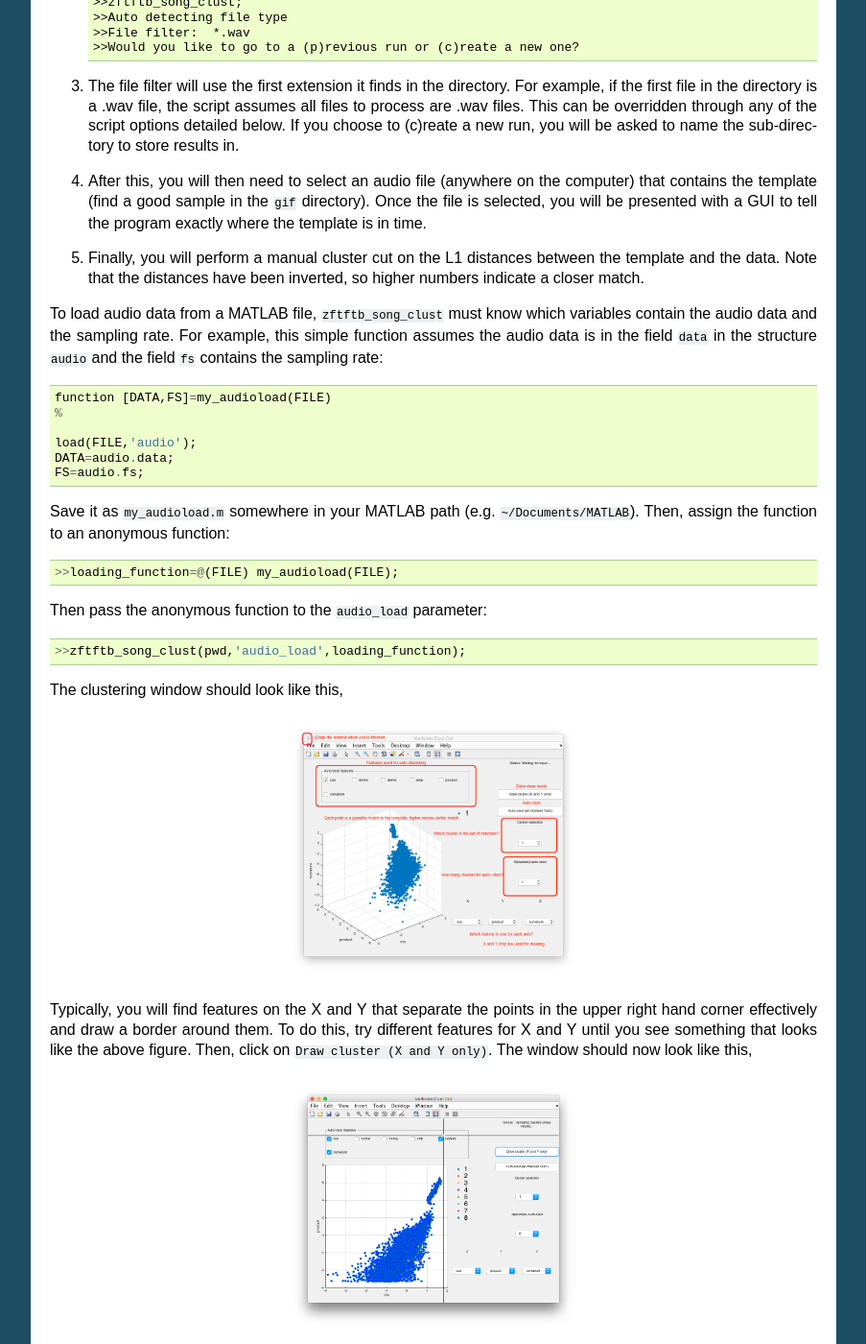
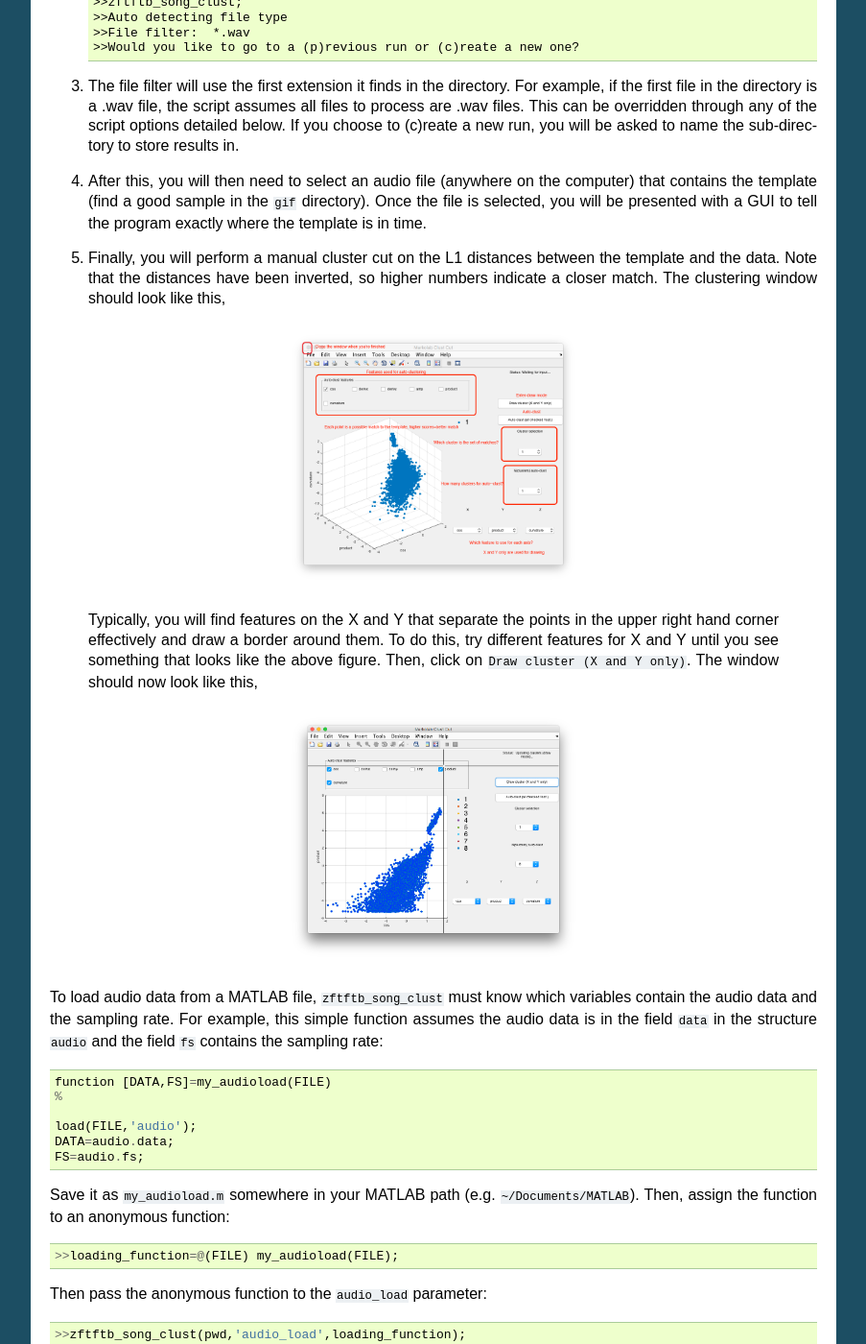
Before and after one commit to jmarkow/zftftb, a Sphinx documentation site: the page built from docs/usage.rst, in a window 1280 px wide and 1400 px high, scrolled down 1218 px. Shown: the whole window at 96% size, without its empty margins (198-1101 px from the left). Built offline with Sphinx 7.4.7, drawn with Linux system fonts in a browser that asks for light colours; formulas are drawn with MathJax 3.

Commit message:
Updated docs

```diff
--- a/docs/usage.rst
+++ b/docs/usage.rst
@@ -60,6 +60,17 @@ Sound clustering is performed with ``zftftb_song_clust``, which computes the Euc
 #.  The file filter will use the first extension it finds in the directory. For example, if the first file in the directory is a .wav file, the script assumes all files to process are .wav files.  This can be overridden through any of the script options detailed below.  If you choose to (c)reate a new run, you will be asked to name the sub-directory to store results in.
 #.  After this, you will then need to select an audio file (anywhere on the computer) that contains the template (find a good sample in the ``gif`` directory).  Once the file is selected, you will be presented with a GUI to tell the program exactly where the template is in time.
 #.  Finally, you will perform a manual cluster cut on the L1 distances between the template and the data.  Note that the distances have been inverted, so higher numbers indicate a closer match.
+    The clustering window should look like this,
+
+  .. figure:: figures/cluster1_markup.png
+    :width: 300px
+
+
+  Typically, you will find features on the X and Y that separate the points in the upper right hand corner effectively and draw a border around them.  To do this, try different features for X and Y until you see something that looks like the above figure.  Then, click on ``Draw cluster (X and Y only)``.  The window should now look like this,
+
+  .. figure:: figures/cluster_draw1.png
+    :width: 300px
+
 
 To load audio data from a MATLAB file, ``zftftb_song_clust`` must know which variables contain the audio data and the sampling rate.  For example, this simple function assumes the audio data is in the field ``data`` in the structure ``audio`` and the field ``fs`` contains the sampling rate::
 
@@ -78,16 +89,6 @@ Then pass the anonymous function to the ``audio_load`` parameter::
 
   >>zftftb_song_clust(pwd,'audio_load',loading_function);
 
-The clustering window should look like this,
-
-.. figure:: figures/cluster1_markup.png
-  :width: 300px
-
-
-Typically, you will find features on the X and Y that separate the points in the upper right hand corner effectively and draw a border around them.  To do this, try different features for X and Y until you see something that looks like the above figure.  Then, click on ``Draw cluster (X and Y only)``.  The window should now look like this,
-
-.. figure:: figures/cluster_draw1.png
-  :width: 300px
 
 
 
```
